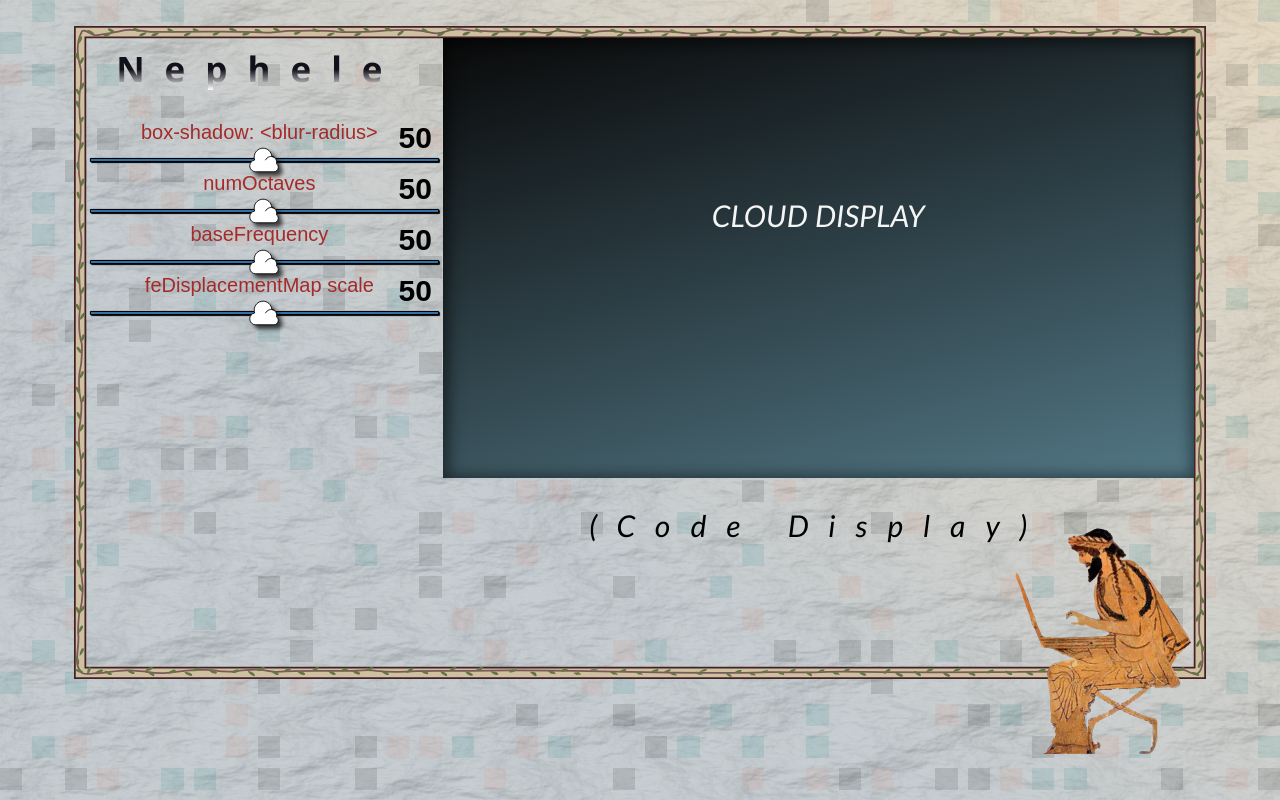
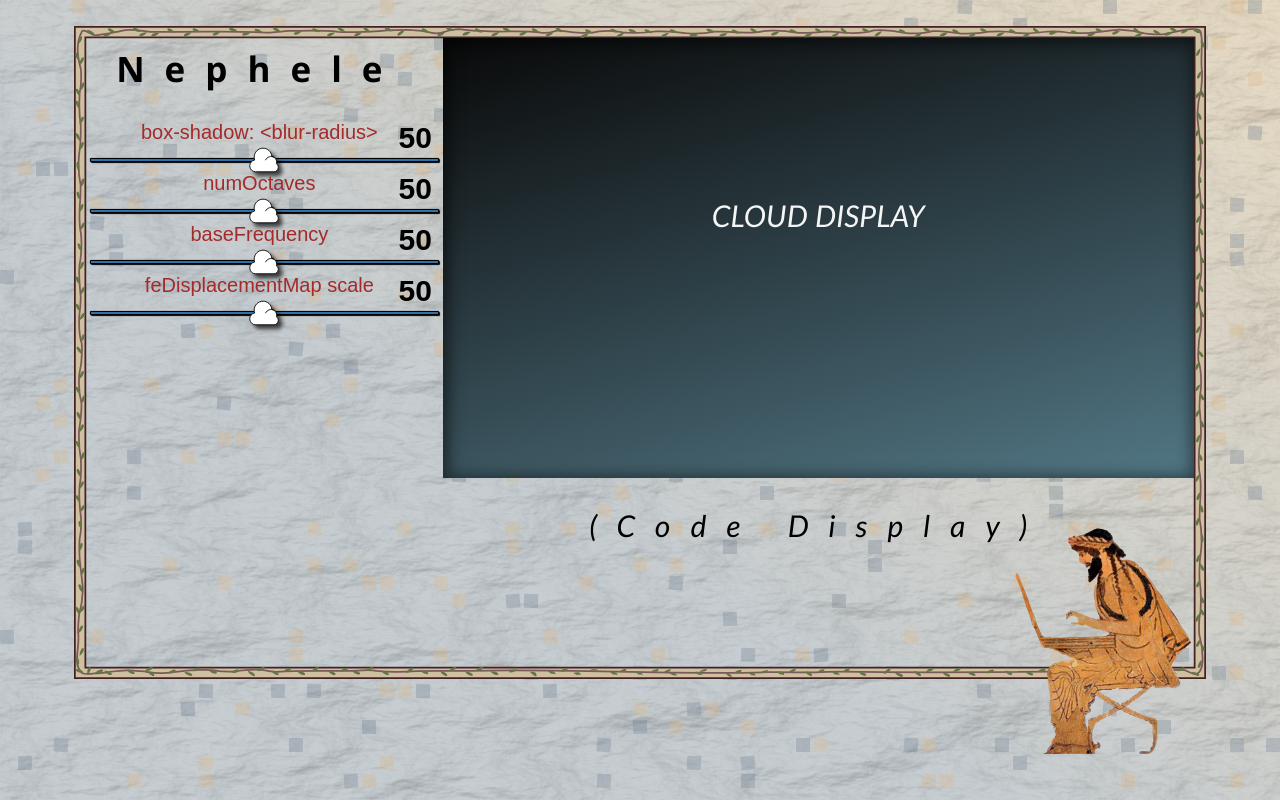
Before and after one commit to beauhaus/Nephele, a React (Vite) app: page / in a window 1280 px wide. Built offline with nearby package versions, Linux system fonts and the light colour scheme; a web font is replaced by a local one.

Commit message:
randomized mosaic theme with <Tiles/>

```diff
--- a/src/App.js
+++ b/src/App.js
@@ -7,8 +7,8 @@ import Tiles from "./Tiles";
 const App = () => {
   return (
     <div id="app-wrapper">
+      <PaperBG />
       <Tiles />
-      <PaperBG />
       <MainToolComponent />
       {/*
        */}
--- a/src/Slider.js
+++ b/src/Slider.js
@@ -29,7 +29,6 @@ const SliderWrapper = styled.div`
 `;
 
 const Slider = props => {
-  console.log("ff > Slider", props);
   const [value, setValue] = useState(50);
   const slideChangeHandler = input => setValue(input);
 
--- /dev/null
+++ b/src/Tile.js
@@ -0,0 +1,53 @@
+import React from "react";
+import styled from "styled-components";
+
+const tileColors = [
+  "",
+  "",
+  "",
+  "",
+  "",
+  "",
+  "",
+  "",
+  "",
+  "",
+  "",
+  "",
+  "",
+  "slategrey",
+  "",
+  "",
+  "",
+  "",
+  "",
+  "burlywood"
+];
+
+const uniqTile = ({ rando, rando2 }) => {
+  return `
+  transform: rotate(${rando}deg);
+  background-color:${tileColors[rando2]};
+    `;
+};
+
+const StyledTile = styled.div`
+  color: brown;
+  font-size: 1.4rem;
+  font-family: sans-serif;
+  mix-blend-mode: color-dodge;
+  ${props => uniqTile(props)};
+`;
+// mix-blend-mode: color-burn;
+
+const Tile = props => {
+  return (
+    <StyledTile
+      className="tile-elem"
+      rando={props.rando}
+      rando2={props.rando2}
+    />
+  );
+};
+
+export default Tile;
--- a/src/Tiles.js
+++ b/src/Tiles.js
@@ -1,66 +1,34 @@
 import React from "react";
-// import styled from "styled-components";
-import styled, { ThemeProvider } from "styled-components";
+import styled from "styled-components";
+import Tile from "./Tile";
 
-const tileColors = [
-  "",
-  "#e2846c",
-  "teal",
-  "",
-  "",
-  "",
-  "",
-  "",
-  "#000",
-  "#98a7a2"
-];
-
-const StyledTiles = styled.div`
+const StyledTilesWrap = styled.div`
   position: absolute;
   top: 0;
   left: 0;
   width: 100vw;
   height: 100vh;
-  /* border: 20px solid red; */
   display: grid;
-  grid-template-columns: repeat(auto-fill, minmax(22px, 1fr));
-  grid-template-rows: repeat(auto-fill, minmax(22px, 1fr));
-  grid-gap: 10px;
-  opacity: 0.1;
-  /* overflow: hidden; */
-  & .tile-elem {
-    border: 1px solid transparent;
-    color: white;
-    font-family: sans-serif;
-    mix-blend-mode: multiply;
-  }
+  grid-template-columns: repeat(auto-fill, minmax(14px, 1fr));
+  grid-template-rows: repeat(auto-fill, minmax(14px, 1fr));
+  grid-gap: 4px;
+  opacity: 0.3;
 `;
 
-// neg & pos rand nums
-const negPos = () => Math.floor(Math.random() * 30) - 21;
-console.log("negPos: ", negPos);
-
-const oriented = {
-  transform: `rotate(${negPos()}deg)`
-};
-
-const genArr = new Array(2000).fill("").map((val, idx) => {
-  var randy = () => Math.floor(Math.random() * 9);
-  return (
-    <ThemeProvider key={idx} theme={oriented}>
-      <div
-        className="tile-elem"
-        key={idx}
-        style={{ backgroundColor: tileColors[randy()] }}
-      >
-        {""}
-      </div>
-    </ThemeProvider>
-  );
-});
+const genArr = new Array(4000).fill(""); //2000
 
 const Tiles = () => {
-  return <StyledTiles id="tiles">{genArr}</StyledTiles>;
+  return (
+    <StyledTilesWrap id="tiles">
+      {genArr.map((item, idx) => (
+        <Tile
+          key={idx}
+          rando={Math.floor(Math.random() * 11 - 5)}
+          rando2={Math.floor(Math.random() * 21) - 1}
+        />
+      ))}
+    </StyledTilesWrap>
+  );
 };
 
 export default Tiles;
--- a/src/style.css
+++ b/src/style.css
@@ -57,10 +57,10 @@ h1 {
 }
 
 #title {
-  background: -webkit-linear-gradient(270deg, #12111b 50%, #fff);
+  /* background: -webkit-linear-gradient(270deg, #12111b 50%, #fff);
   -webkit-background-clip: text;
   background-clip: text;
-  -webkit-text-fill-color: transparent;
+  -webkit-text-fill-color: transparent; */
   /* text-fill-color: transparent; */
   /* -webkit-text-stroke: 0.2px white; */
   font-size: 3.5rem;
@@ -192,7 +192,7 @@ input[type="range"]::-moz-range-track {
 
 .testing {
   color: #6dc5ab;
-  color: #e2846c;
+  color: #b8ccc8;
   color: #e0cda4;
   color: #88747a;
   color: #afa4af;
```
Also changed, not shown: readmeRefImg/scrnshot6.jpg (added), 1 other file (tests, documents, lock files or other folders).
